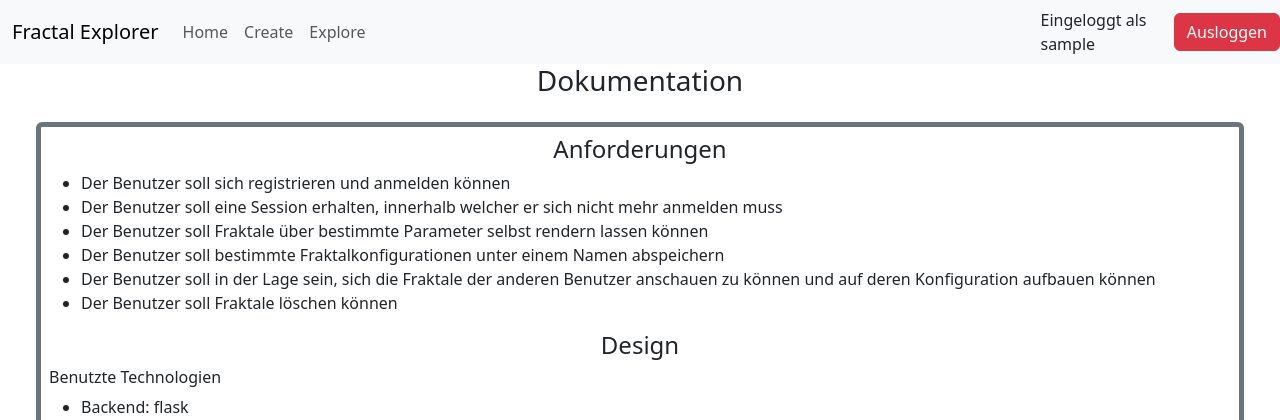
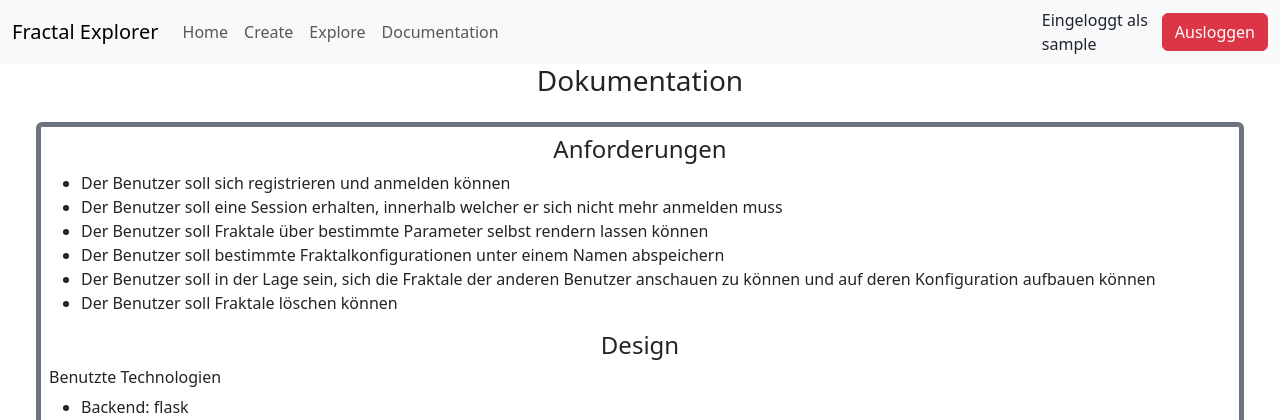
Before and after one commit to Cxmu03/web-engineering-project, a Flask app: template app/templates/docs.html in a window 1280 px wide. Shown: the top 420 px of the page. Run offline with Flask 3, Linux system fonts and the light colour scheme; the template is opened without the code that fills it: most values are stand-ins (such as "Sample title", 1, 10 or a date in 2020).

Commit message:
Improved navbar

```diff
--- a/app/app.py
+++ b/app/app.py
@@ -61,7 +61,7 @@ def explore():
 
     fractals = get_all_fractals_excepy_by(user)
 
-    return render_template("explore.html", username=user, fractals=fractals)
+    return render_template("explore.html", username=user, fractals=fractals, currentPage="explore")
 
 @app.route("/register", methods=["GET", "POST"])
 def register():
@@ -155,4 +155,4 @@ def create():
 
 @app.route("/docs")
 def docs():
-    return render_template("docs.html", username=get_current_user())
+    return render_template("docs.html", username=get_current_user(), currentPage="docs")
--- a/app/templates/base.html
+++ b/app/templates/base.html
@@ -56,13 +56,21 @@
                         {% endif %}
                         Explore</a>
                     </li>
+                    <li class="nav-item">
+                        {% if currentPage == "docs" %}
+                        <a href="/docs" class="nav-link active" aria-current="page">
+                        {% else %}
+                        <a href="/docs" class="nav-link">
+                        {% endif %}
+                        Documentation</a>
+                    </li>
                 </ul>
             </div>
         </div>
         <div>
-            <span>Eingeloggt als {{username}}</span>
+            <span>Eingeloggt&nbspals <br> {{username}}</span>
         </div>
-        <div>
+        <div style="margin-left:14px; margin-right: 12px">
             <div onclick="window.location = '/logout';" class="btn btn-danger">Ausloggen</div>
         </div>
     </nav>
```
